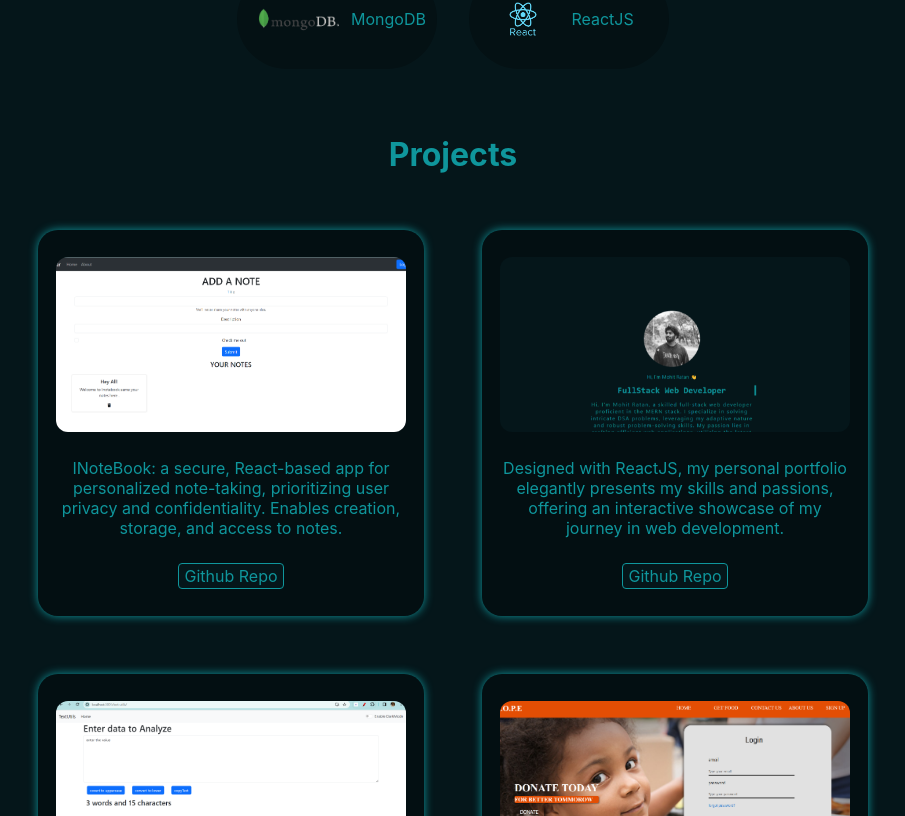
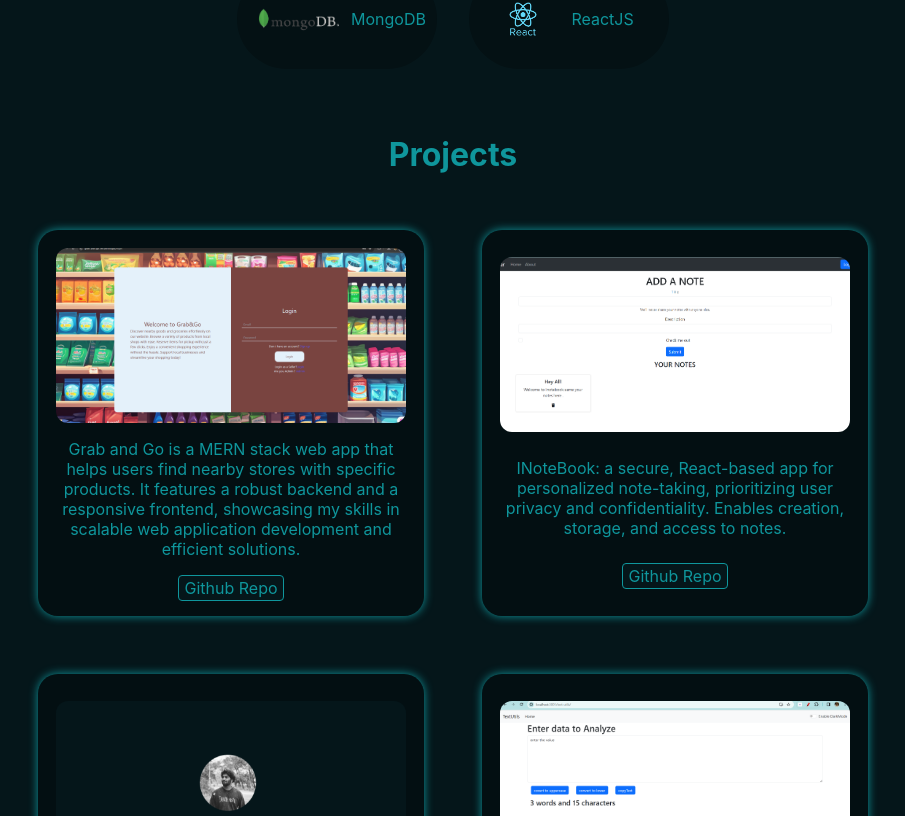
Before and after one commit to mohitratan18/portfolio, a React (Create React App) app: page / in a window 1280 px wide. Shown: the part 1180-1996 px from the top of the page, without its empty margins (187-1092 px from the left). Built offline with nearby package versions, Linux system fonts and the light colour scheme.

Commit message:
resume updated and project added

```diff
--- a/src/componets/Intro/Intro.js
+++ b/src/componets/Intro/Intro.js
@@ -27,7 +27,7 @@ const Intro = () => {
       <div className={styles.button_box}>
         <button className={styles.button}>
           <a
-            href="https://drive.google.com/file/d/16j6PqrknaG_fzZ01xU72HD2YrzAa4ChB/view"
+            href="https://drive.google.com/file/d/1EDSu8RSDzDG3wwdmf_xWJTR5A0mCmGJQ/view?usp=drive_link"
             style={{
               color: "inherit",
               textDecoration: "none",
--- a/src/componets/Projects/Project.js
+++ b/src/componets/Projects/Project.js
@@ -2,10 +2,16 @@ import React from "react";
 import styles from "../Projects/projects.module.css";
 import textutils from "../assests/text-utils.png";
 import inotebook from "../assests/Inotebook.png";
+import grabandgo from "../assests/grabandgo.png"
 import hope from "../assests/hope.png";
 import portfolio from "../assests/portfolio.png";
 const Project = () => {
   const projectsdata = [
+    {
+      img: grabandgo,
+      info: "Grab and Go is a MERN stack web app that helps users find nearby stores with specific products. It features a robust backend and a responsive frontend, showcasing my skills in scalable web application development and efficient solutions.",
+      btn: "https://github.com/mohitratan18/Grab-Go_Frontend",
+    },
     {
       img: inotebook,
       info: "INoteBook: a secure, React-based app for personalized note-taking, prioritizing user privacy and confidentiality. Enables creation, storage, and access to notes.",
```
Also changed, not shown: src/componets/assests/grabandgo.png (added).
